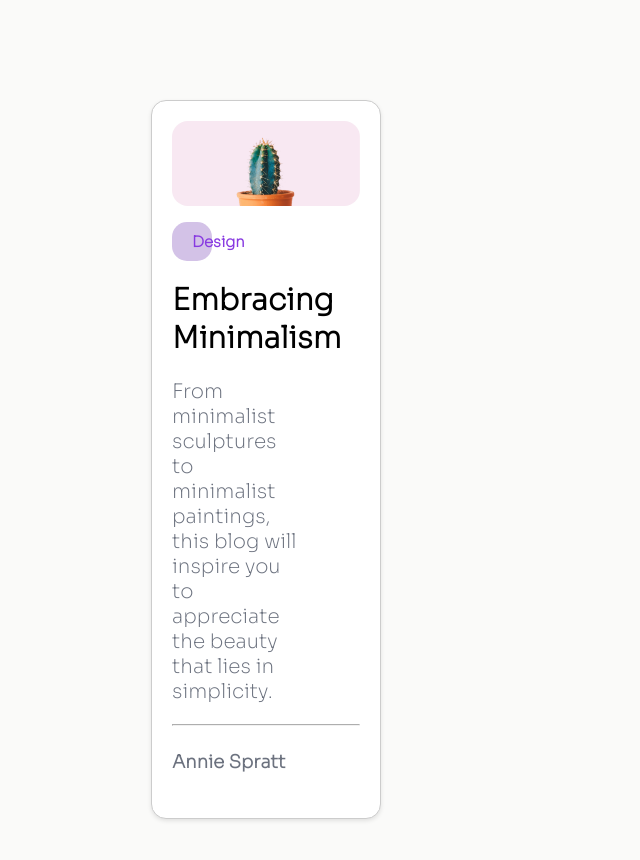
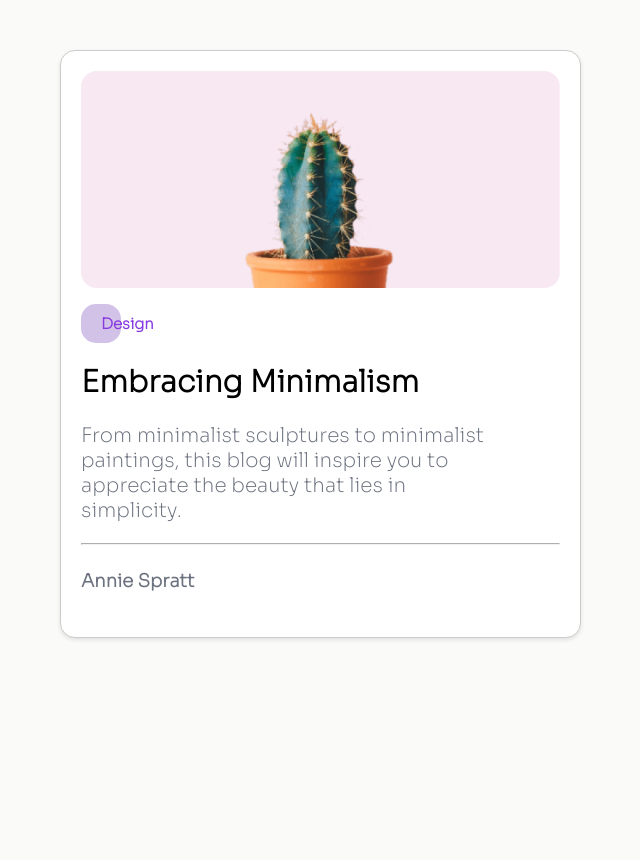
Before and after one commit to yermans01/Tarjeta, a plain HTML site: page index.html in a window 1280 px wide. Shown: the whole page, without its empty margins (399-1039 px from the left). After the commit the page ends 800 px from the top, so only its background shows below. Drawn offline with Linux system fonts and the light colour scheme.

Commit message:
Update style.css
revisión de css

```diff
--- a/style.css
+++ b/style.css
@@ -13,7 +13,7 @@ body{
     border-radius: 15px;
     box-shadow: 0 2px 4px rgba(0, 0, 0, 0.1);
     padding: 20px;
-    margin: 100px 500px 200px 550px;
+    margin: 50px 300px 10px 459px;
     display: flex;
     flex-direction: column;
     justify-content: center;
@@ -26,7 +26,7 @@ body{
 .tar_btn{
     display: inline-block;
     padding: 10px 20px;
-    margin-right: 400px;
+    margin-right: 458px;
     margin-top: 16px;
     background-color: #d3c2e7;
     color: #883AE1;
```
